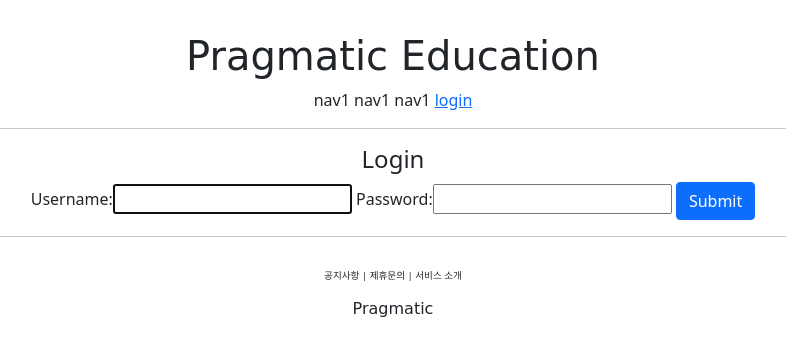
After one commit to choesam/pragmatic, a Django app: page /account/login/ in a window 1280 px wide. The commit adds this page. Shown: the top 356 px of the page, without its empty margins (247-1033 px from the left). Run offline with Django 3.2, Linux system fonts and the light colour scheme; some web fonts are replaced.

Commit message:
django course 22 commit

```diff
--- /dev/null
+++ b/accountapp/templates/accountapp/login.html
@@ -0,0 +1,19 @@
+{% extends 'base.html' %}
+
+{% block content %}
+
+    <div style="text-align:center;">
+        <div>
+            <h4>Login</h4>
+        </div>
+        <div>
+            <form action="" method="post">
+                {% csrf_token %}
+                {{ form }}
+                <input type="submit" class="btn btn-primary">
+            </form>
+        </div>
+    </div>
+
+
+{% endblock %}
--- a/accountapp/urls.py
+++ b/accountapp/urls.py
@@ -1,3 +1,4 @@
+from django.contrib.auth.views import LoginView, LogoutView
 from django.urls import path
 
 from accountapp.views import hello_world, AccountCreateView
@@ -6,5 +7,10 @@ app_name = "accountapp"
 
 urlpatterns = [
     path('hello_world/',hello_world, name='hello_world'),
+
+    path('login/',LoginView.as_view(template_name='accountapp/login.html'), name='login'),
+
+    path('logout/',LogoutView.as_view(), name='logout'),
+
     path('create/',AccountCreateView.as_view(), name='create')
 ]
--- a/pragmatic/settings.py
+++ b/pragmatic/settings.py
@@ -13,6 +13,9 @@ https://docs.djangoproject.com/en/3.2/ref/settings/
 from pathlib import Path
 
 import os,environ
+
+from django.urls import reverse_lazy
+
 env = environ.Env(
     # set casting, default value
     DEBUG=(bool, False)
@@ -136,6 +139,8 @@ STATICFILES_DIRS = [
     BASE_DIR / "static",
 ]
 
+LOGIN_REDIRECT_URL = reverse_lazy('accountapp:hello_world')
+LOGOUT_REDIRECT_URL = reverse_lazy('accountapp:login')
 
 # Default primary key field type
 # https://docs.djangoproject.com/en/3.2/ref/settings/#default-auto-field
--- a/templates/header.html
+++ b/templates/header.html
@@ -4,6 +4,14 @@
             <span>nav1</span>
             <span>nav1</span>
             <span>nav1</span>
-            <span>nav1</span>
+            {% if not user.is_authenticated %}
+            <a href="{% url 'accountapp:login' %}?next={{ request.path }}">
+                <span>login</span>
+            </a>
+            {% else %}
+            <a href="{% url 'accountapp:logout' %}?next={{ request.path }}">
+                <span>logout</span>
+            </a>
+            {% endif %}
         </div>
     </div>
```
